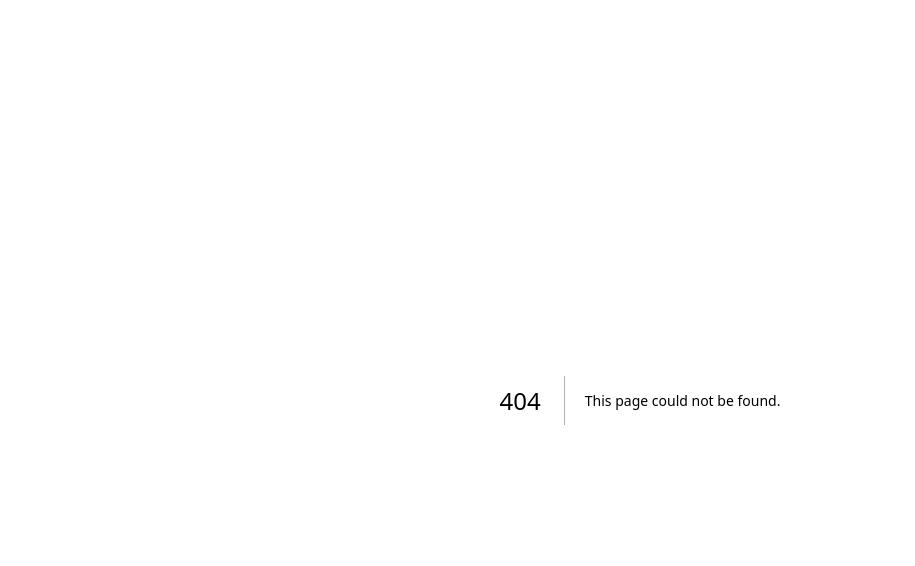
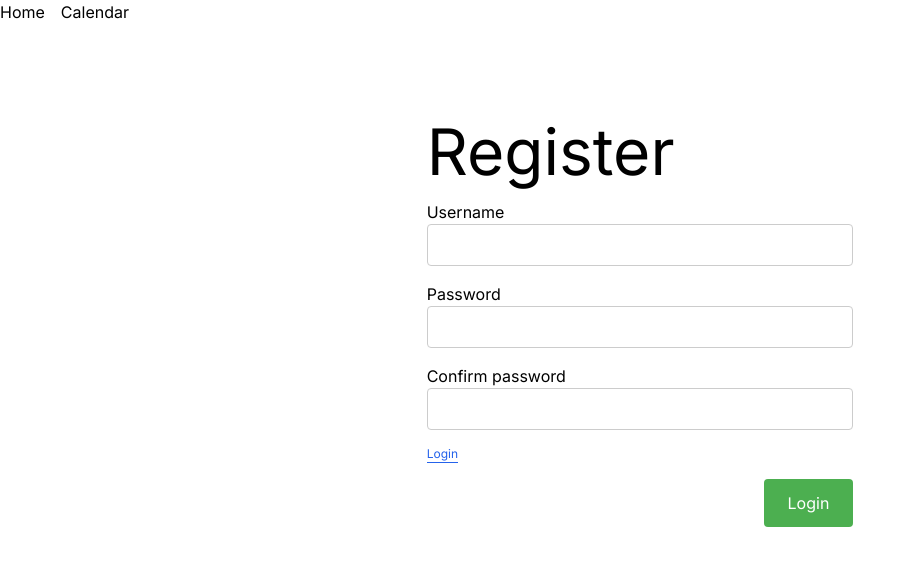
Before and after one commit to aitor-i/standard-directive-n2-web, a Next.js app: page /register in a window 1280 px wide. Before the commit this address had no page. Shown: the top 566 px of the page, without its empty margins (0-915 px from the left). Built offline with nearby package versions, Linux system fonts and the light colour scheme.

Commit message:
ADD - Register page

```diff
--- /dev/null
+++ b/src/app/register/page.tsx
@@ -0,0 +1,10 @@
+'use client'
+import React from 'react'
+
+import { RegisterPage } from '@/pages/RegisterPage/RegisterPage'
+
+export default function Register() {
+  return (
+    <RegisterPage />
+  )
+}
--- /dev/null
+++ b/src/pages/RegisterPage/RegisterPage.tsx
@@ -0,0 +1,70 @@
+import NavigationMenu from '@/components/NavigationMenu/NavigationMenu'
+import { FetchParams, useFetch } from '@/hooks/useFetch/useFeltch'
+import Link from 'next/link';
+import React from 'react'
+import { redirect } from "next/navigation"
+
+interface RegisterResponse {
+  message: string,
+  token?: string,
+  username?: string,
+  calendar: null
+}
+
+
+export const RegisterPage = (props: {}) => {
+  const { fetchingStatus, fetcher, response, responseObject } = useFetch<RegisterResponse>();
+
+  const submitHandler = (event: React.FormEvent<HTMLFormElement>) => {
+    event.preventDefault();
+    const formData = new FormData(event.currentTarget);
+    const username = formData.get("username")?.valueOf() ?? "";
+    const password = formData.get("password")?.valueOf() ?? "";
+
+    const fetchParams: FetchParams = {
+      url: "http://localhost:4040/users/register",
+      method: "POST",
+      headers: { "Content-Type": "application/json" },
+      body: { username, password }
+
+    }
+
+    fetcher(fetchParams)
+  }
+
+  if (responseObject?.ok && response?.token) {
+    window.localStorage.setItem("token", response.token);
+    redirect("/calendar")
+  }
+
+  return (<section className='flex-1, flex flex-col  h-screen'>
+    <NavigationMenu />
+    <div className='flex mt-20 flex-1  self-center flex-col w-1/3'>
+
+      <h4>Register</h4>
+      <form onSubmit={submitHandler} className=' flex flex-col gap-4'>
+        <section className='flex-col flex'>
+          <label>Username</label>
+          <input type="text" name="username" />
+        </section>
+        <section className='flex-col flex'>
+          <label>Password</label>
+          <input type="password" name="password" />
+        </section>
+        <section className='flex-col flex'>
+          <label>Confirm password</label>
+          <input type="password" name="confirm-password" />
+        </section>
+
+        <Link className='text-xs text-blue-600 border-blue-600 border-b w-fit' href={"/login"}>Login</Link>
+        {fetchingStatus === "loading" ? 'Loading' :
+
+          <section className='flex justify-end'>
+            <button className='primary' type='submit'>Login</button>
+          </section>
+        }
+      </form>
+    </div>
+
+  </section>)
+}
```
